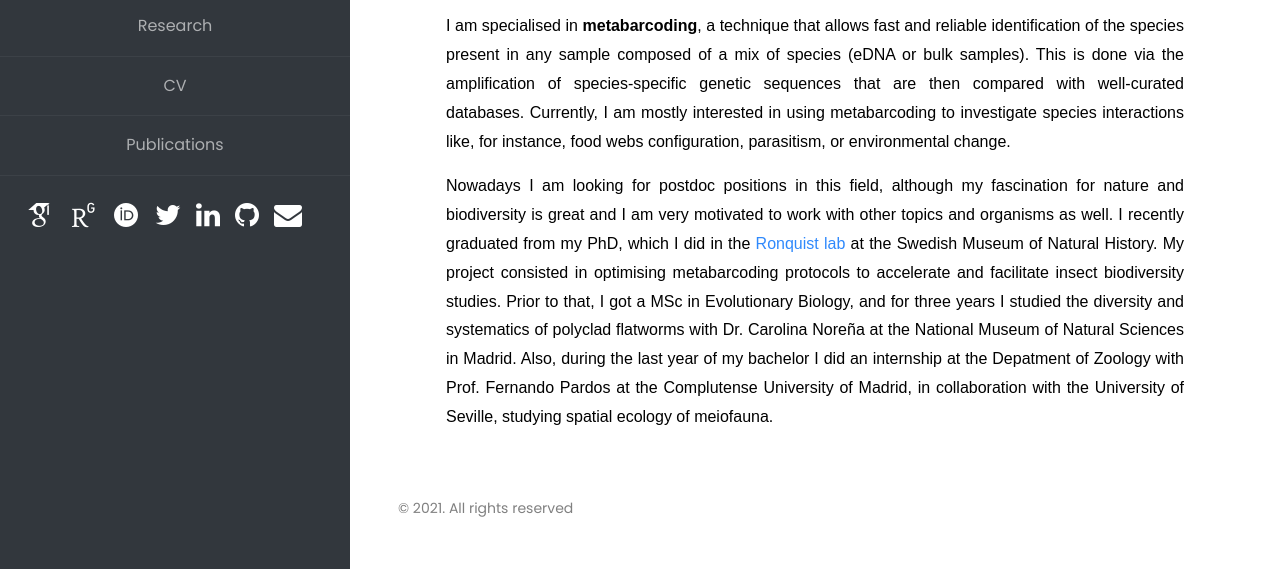
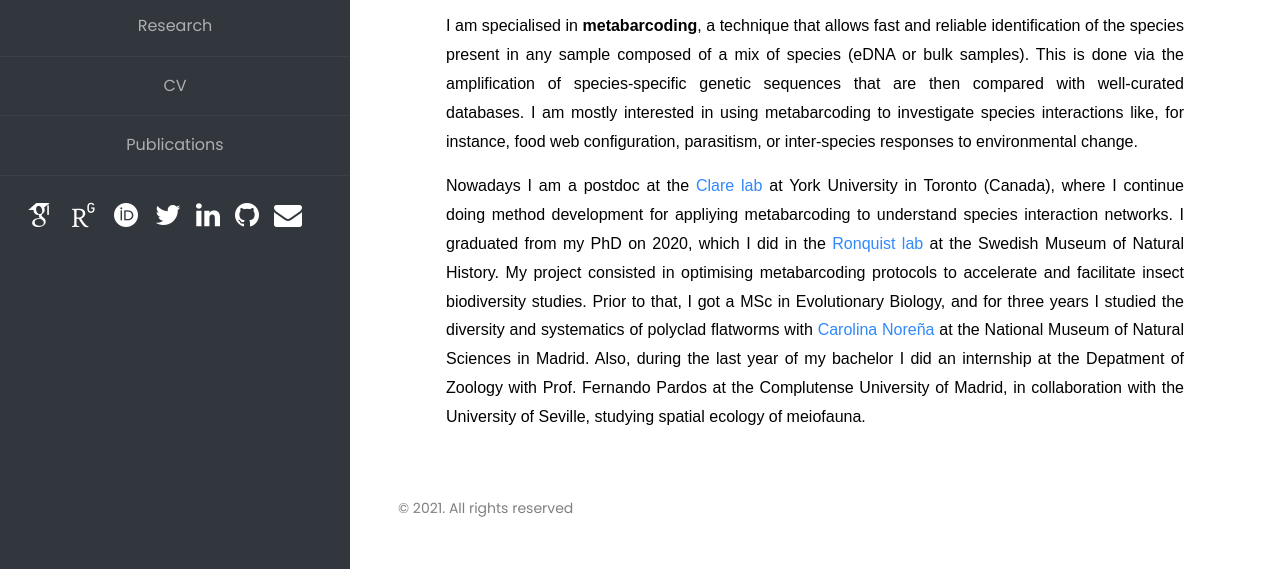
Before and after one commit to metagusano/metagusano.github.io, a plain HTML site: page index.html in a window 1280 px wide. Shown: the part 338-907 px from the top of the page. Drawn offline with Linux system fonts and the light colour scheme; files whose address does not match are found by name.

Commit message:
Update index.html

```diff
--- a/index.html
+++ b/index.html
@@ -52,8 +52,8 @@
 				</div>
         <div class="p-5 p-md-5 pt-5">
         <p style="font-family:arial;font-size:16px" align="justify">I am a <b>molecular ecologist</b> interested in studying the diversity, functioning, and structure of ecosystems through the analysis of DNA. Although I look at ecosystems as a whole, invertebrates in particular have always attracted my attention the most.</p>
-        <p style="font-family:arial;font-size:16px" align="justify">I am specialised in <b>metabarcoding</b>, a technique that allows fast and reliable identification of the species present in any sample composed of a mix of species (eDNA or bulk samples). This is done via the amplification of species-specific genetic sequences that are then compared with well-curated databases. Currently, I am mostly interested in using metabarcoding to investigate species interactions like, for instance, food webs configuration, parasitism, or environmental change.</p>
-        <p style="font-family:arial;font-size:16px" align="justify">Nowadays I am looking for postdoc positions in this field, although my fascination for nature and biodiversity is great and I am very motivated to work with other topics and organisms as well. I recently graduated from my PhD, which I did in the <a href="https://ronquistlab.github.io" target="_blank">Ronquist lab</a> at the Swedish Museum of Natural History. My project consisted in optimising metabarcoding protocols to accelerate and facilitate insect biodiversity studies. Prior to that, I got a MSc in Evolutionary Biology, and for three years I studied the diversity and systematics of polyclad flatworms with Dr. Carolina Noreña at the National Museum of Natural Sciences in Madrid. Also, during the last year of my bachelor I did an internship at the Depatment of Zoology with Prof. Fernando Pardos at the Complutense University of Madrid, in collaboration with the University of Seville, studying spatial ecology of meiofauna.</p>
+        <p style="font-family:arial;font-size:16px" align="justify">I am specialised in <b>metabarcoding</b>, a technique that allows fast and reliable identification of the species present in any sample composed of a mix of species (eDNA or bulk samples). This is done via the amplification of species-specific genetic sequences that are then compared with well-curated databases. I am mostly interested in using metabarcoding to investigate species interactions like, for instance, food web configuration, parasitism, or inter-species responses to environmental change.</p>
+        <p style="font-family:arial;font-size:16px" align="justify">Nowadays I am a postdoc at the <a href="https://www.yorku.ca/professor/eclare/">Clare lab</a> at York University in Toronto (Canada), where I continue doing method development for appliying metabarcoding to understand species interaction networks. I graduated from my PhD on 2020, which I did in the <a href="https://ronquistlab.github.io" target="_blank">Ronquist lab</a> at the Swedish Museum of Natural History. My project consisted in optimising metabarcoding protocols to accelerate and facilitate insect biodiversity studies. Prior to that, I got a MSc in Evolutionary Biology, and for three years I studied the diversity and systematics of polyclad flatworms with <a href="https://www.mncn.csic.es/es/quienes_somos/norena-janssen-carolina">Carolina Noreña</a> at the National Museum of Natural Sciences in Madrid. Also, during the last year of my bachelor I did an internship at the Depatment of Zoology with Prof. Fernando Pardos at the Complutense University of Madrid, in collaboration with the University of Seville, studying spatial ecology of meiofauna.</p>
       </div>
 
     <!-- Footer -->
```
